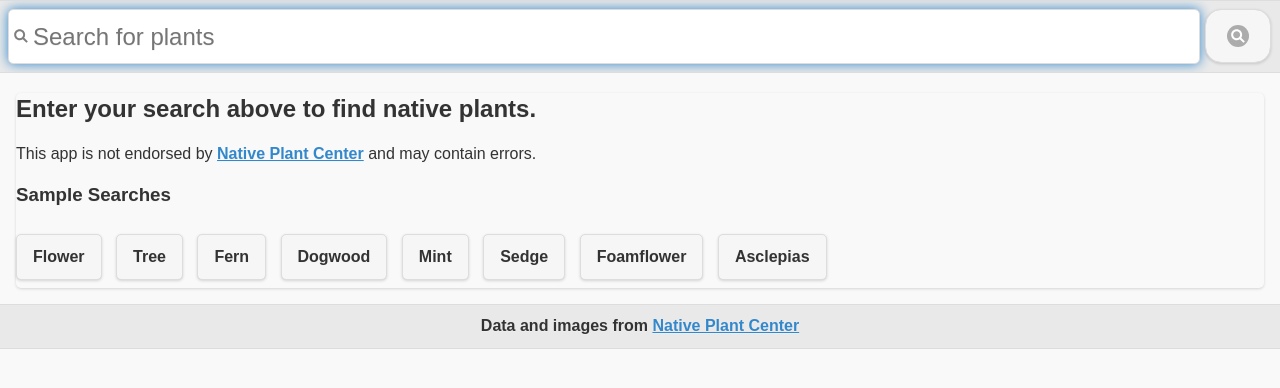
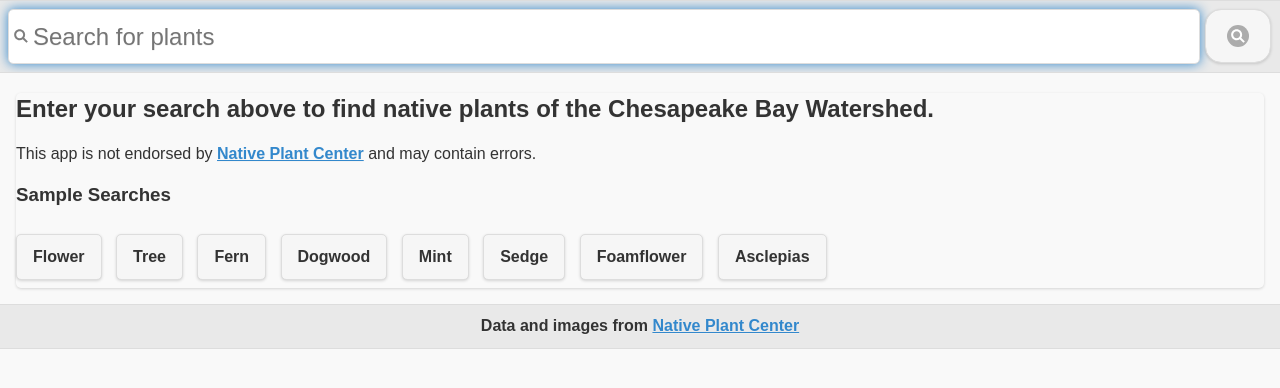
Before and after one commit to CoderCoop/nativePlantsChesapeake, a plain HTML site: page assets/index.html in a window 1280 px wide. Drawn offline with Linux system fonts and the light colour scheme.

Commit message:
code comments & text

```diff
--- a/assets/index.html
+++ b/assets/index.html
@@ -16,10 +16,11 @@
   </head>
   <body>
 
+  <!-- jqm page for search and search results -->
   <div data-role="page" id="search-page">
 
     <div data-role="header">
-
+      <!-- search form -->
       <form action="">
         <fieldset class="ui-grid-a" style="width:100%;">
           <div class="ui-block-a search-input-block" >
@@ -30,11 +31,12 @@
           </div>
         </fieldset>
       </form>
+
     </div>
 
     <div data-role="main" class="ui-content">
       <ul data-role="listview" data-inset="true" id="mylist">
-        <h2>Enter your search above to find native plants.</h2>
+        <h2>Enter your search above to find native plants of the Chesapeake Bay Watershed.</h2>
         <div>This app is not endorsed by <a href="http://www.nativeplantcenter.net/">Native Plant Center</a> and may contain errors.</div>
         <h3>Sample Searches</h3>
         <div>
@@ -57,7 +59,7 @@
 
     </div>
 
-
+    <!-- jqm page for entry detail -->
     <div data-role="page" id="details-page">
 
       <div data-role="header">
```
